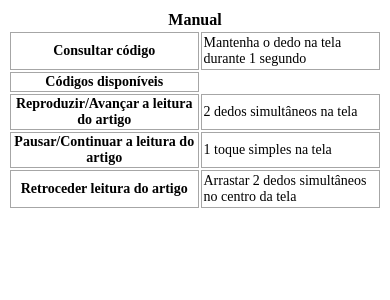
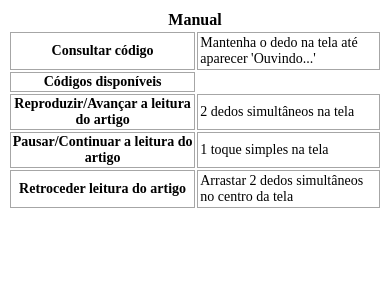
Before and after one commit to AdrianoRobson/isa_web, a Django app: template consulta_lei/templates/mobile.html in a window 390 px wide. Shown: the top 300 px of the page. Run offline with Django 3.2, Linux system fonts and the light colour scheme; the template is opened without the code that fills it, so the values that code supplies are empty.

Commit message:
desktop x mobile js 4

```diff
--- a/consulta_lei/templates/mobile.html
+++ b/consulta_lei/templates/mobile.html
@@ -13,7 +13,7 @@
   <tbody>
     <tr>
       <td class="descricao">Consultar código</td>
-      <td class="texto">Mantenha o dedo na tela durante 1 segundo</td>
+      <td class="texto">Mantenha o dedo na tela até aparecer 'Ouvindo...'</td>
     </tr>
     <tr>
       <td class="descricao">Códigos disponíveis</td>
```
